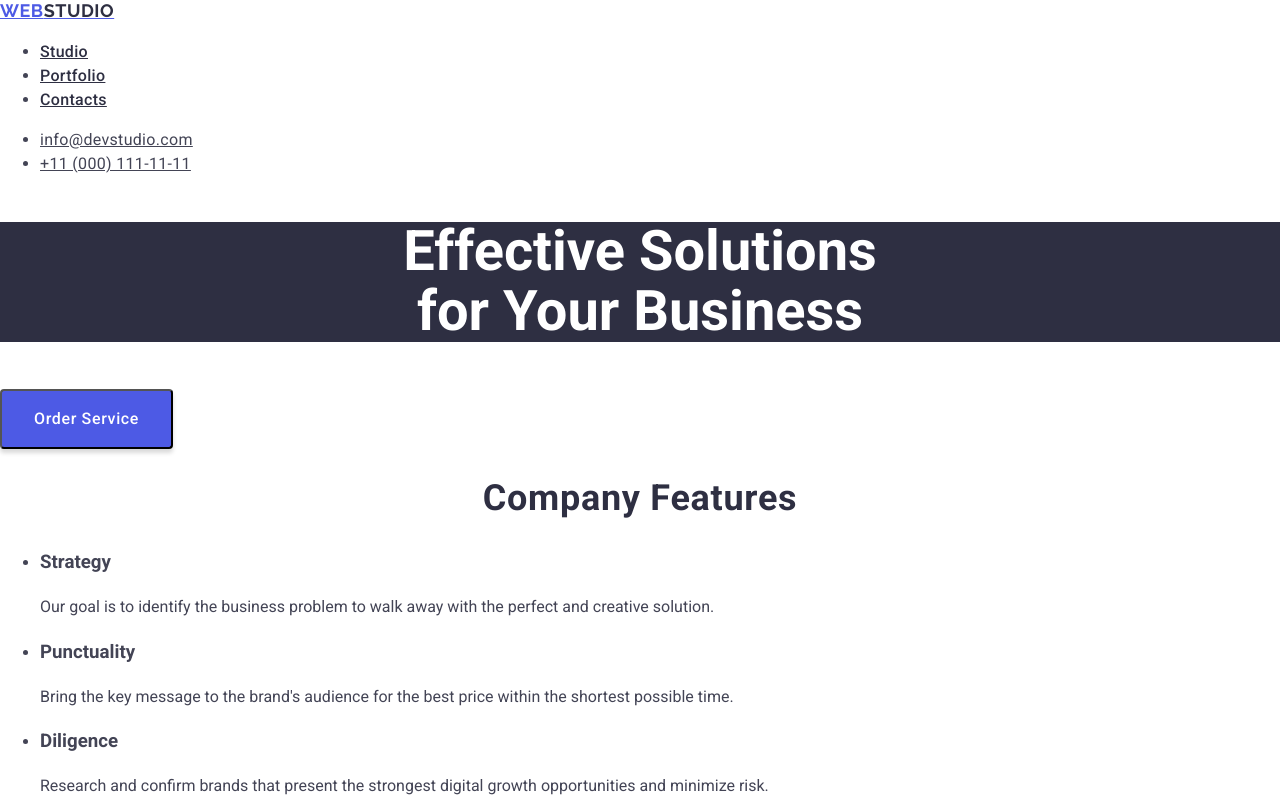
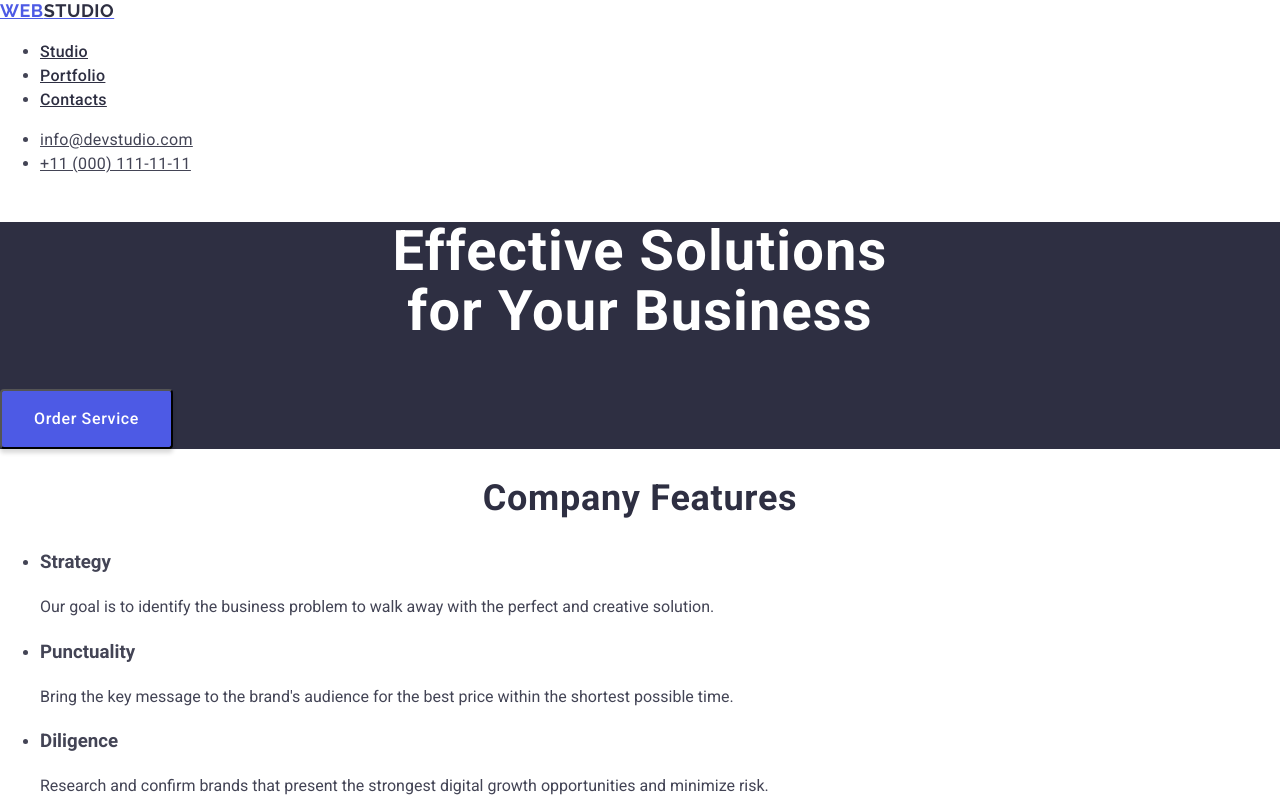
Before and after one commit to imyroslav/goit-markup-hw-02, a plain HTML site: page index.html in a window 1280 px wide. Shown: the top 801 px of the page. Drawn offline with nearby package versions, Linux system fonts and the light colour scheme.

Commit message:
homework02-part08

```diff
--- a/css/styles.css
+++ b/css/styles.css
@@ -13,6 +13,7 @@ body {
     font-weight: 700;
     font-size: 56px;
     line-height: 1.07;
+    letter-spacing: 0.02em;
     text-align: center;
 }
 
@@ -88,6 +89,7 @@ body {
 }
 
 .button {
+    cursor: pointer;
     color: #FFF;
     font-weight: 500;
     line-height: 1.5;
@@ -108,6 +110,14 @@ body {
     box-shadow: 0px 4px 4px 0px rgba(0, 0, 0, 0.15);
 }
 
+.button:focus {
+    background: var(--OCEAN, #404BBF);
+}
+
+.section-first {
+    background-color: #2E2F42;
+}
+
 .section-title {
     color: #2E2F42;
     text-align: center;
--- a/index.html
+++ b/index.html
@@ -53,7 +53,7 @@
 
     <main>
         <!-- Section-1 Introduction -->
-        <section>
+        <section class="section-first" >
             <h1 class="page-title">
                 Effective Solutions<br />
                 for Your Business
```
